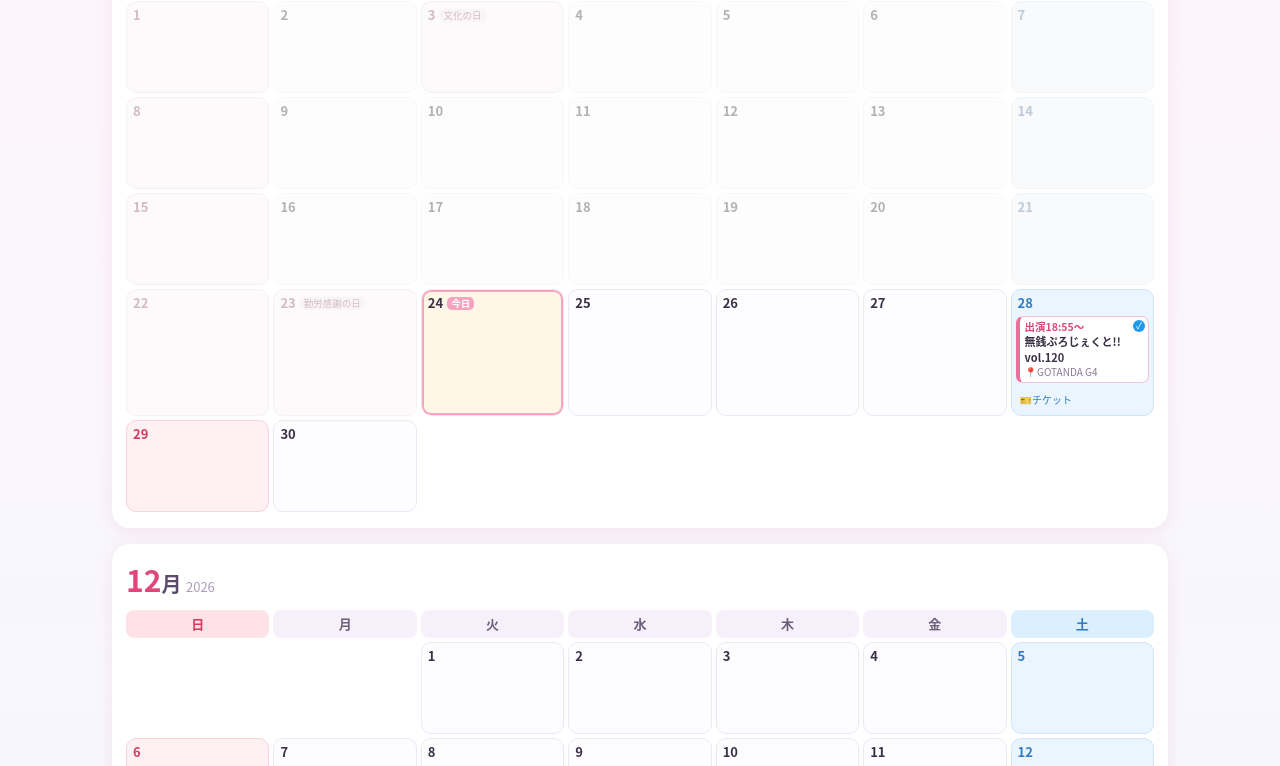
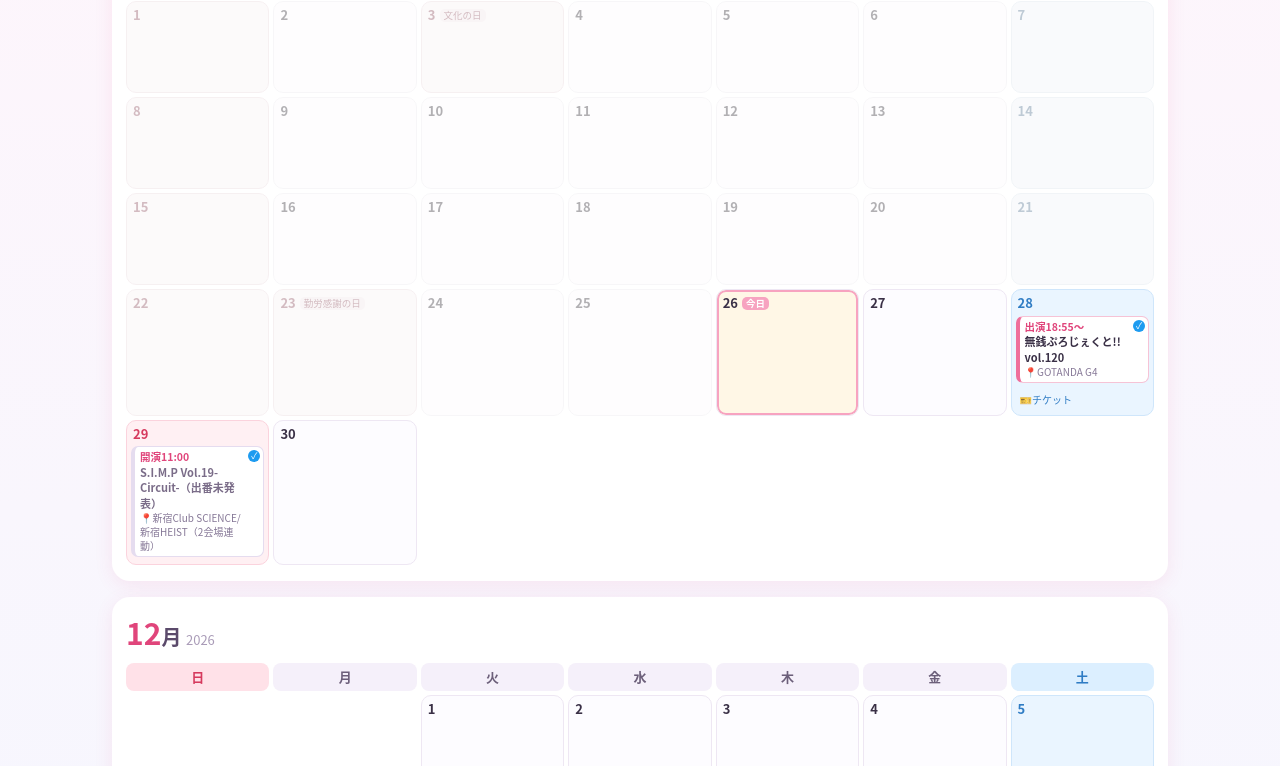
Before and after one commit to laviera9/mirusen-calendar, a plain HTML site: page index.html in a window 1280 px wide. Shown: the part 318-1084 px from the top of the page. Drawn offline with Linux system fonts and the light colour scheme.

Commit message:
Update calendar 2026-11-26: add 11/29 S.I.M.P

```diff
--- a/index.html
+++ b/index.html
@@ -63,7 +63,7 @@ footer{text-align:center;font-size:12px;color:#8a7a99;padding:6px 16px 28px;max-
  .le .tk{font-size:12px}
 }
 </style></head><body>
-<header><h1>🪽 みるせんっ！ ライブカレンダー<small>みるせんっ！ ／ 2026年11月24日〜12月 ／ 時刻はすべて日本時間</small></h1>
+<header><h1>🪽 みるせんっ！ ライブカレンダー<small>みるせんっ！ ／ 2026年11月26日〜12月 ／ 時刻はすべて日本時間</small></h1>
 <a class="xbtn" href="https://x.com/mirusen_idol" target="_blank" rel="noopener">𝕏 公式X @mirusen_idol</a>
 <div class="legend"><span><i style="background:#ef6f9b"></i>ライブ</span><span><i style="background:#c9b8d8"></i>詳細未発表</span><span><i style="background:#eaf5ff"></i>土曜</span><span><i style="background:#fff0f3"></i>日曜・祝日</span><span><span class="ic v" style="position:static;display:inline-block">✓</span> 告知ポスト</span><span>🔍 公式Xの検索</span></div>
 <nav><a href="#m10">10月</a><a href="#m11">11月</a><a href="#m12">12月</a></nav></header>
@@ -92,12 +92,12 @@ footer{text-align:center;font-size:12px;color:#8a7a99;padding:6px 16px 28px;max-
 <div class="cell sat past"><div class="dn">21</div></div>
 <div class="cell sun past"><div class="dn">22</div></div>
 <div class="cell sun past"><div class="dn">23<span class="hol">勤労感謝の日</span></div></div>
-<div class="cell today"><div class="dn">24<span class="tdy">今日</span></div></div>
-<div class="cell"><div class="dn">25</div></div>
-<div class="cell"><div class="dn">26</div></div>
+<div class="cell past"><div class="dn">24</div></div>
+<div class="cell past"><div class="dn">25</div></div>
+<div class="cell today"><div class="dn">26<span class="tdy">今日</span></div></div>
 <div class="cell"><div class="dn">27</div></div>
 <div class="cell sat"><div class="dn">28</div><a class="ev" href="https://x.com/mirusen_idol/status/2123023425778188390" target="_blank" rel="noopener"><span class="t">出演18:55〜</span><span class="n">無銭ぷろじぇくと!! vol.120</span><span class="vn">📍GOTANDA G4</span><span class="ic v" title="告知ポスト">✓</span></a><a class="tk" href="https://paylove.org/events/1802" target="_blank" rel="noopener">🎫チケット</a></div>
-<div class="cell sun"><div class="dn">29</div></div>
+<div class="cell sun"><div class="dn">29</div><a class="ev tbd" href="https://x.com/mirusen_idol/status/2125546511463498128" target="_blank" rel="noopener"><span class="t">開演11:00</span><span class="n">S.I.M.P Vol.19-Circuit-（出番未発表）</span><span class="vn">📍新宿Club SCIENCE/新宿HEIST（2会場連動）</span><span class="ic v" title="告知ポスト">✓</span></a></div>
 <div class="cell"><div class="dn">30</div></div>
 <div class="cell out"></div>
 <div class="cell out"></div>
@@ -106,6 +106,7 @@ footer{text-align:center;font-size:12px;color:#8a7a99;padding:6px 16px 28px;max-
 <div class="cell out"></div>
 </div><ol class="list">
 <li class="sat"><div class="ld"><b>11/28</b><span>(土)</span></div><div class="le"><a class="ev" href="https://x.com/mirusen_idol/status/2123023425778188390" target="_blank" rel="noopener"><span class="t">出演18:55〜</span><span class="n">無銭ぷろじぇくと!! vol.120</span><span class="vn">📍GOTANDA G4</span><span class="ic v" title="告知ポスト">✓</span></a><a class="tk" href="https://paylove.org/events/1802" target="_blank" rel="noopener">🎫チケット</a></div></li>
+<li class="sun"><div class="ld"><b>11/29</b><span>(日)</span></div><div class="le"><a class="ev tbd" href="https://x.com/mirusen_idol/status/2125546511463498128" target="_blank" rel="noopener"><span class="t">開演11:00</span><span class="n">S.I.M.P Vol.19-Circuit-（出番未発表）</span><span class="vn">📍新宿Club SCIENCE/新宿HEIST（2会場連動）</span><span class="ic v" title="告知ポスト">✓</span></a></div></li>
 </ol></section><section class="month" id="m12"><h2><span class="mn">12</span>月 <small>2026</small></h2>
 <div class="grid"><div class="hd sun">日</div><div class="hd">月</div><div class="hd">火</div><div class="hd">水</div><div class="hd">木</div><div class="hd">金</div><div class="hd sat">土</div>
 <div class="cell out"></div>
@@ -148,5 +149,5 @@ footer{text-align:center;font-size:12px;color:#8a7a99;padding:6px 16px 28px;max-
 <li class="sat"><div class="ld"><b>12/26</b><span>(土)</span></div><div class="le"><a class="ev tbd" href="https://x.com/mirusen_idol/status/2124850456950100000" target="_blank" rel="noopener"><span class="t">開演10:30</span><span class="n">ATLEPY 那月仁美生誕祭（出番未発表）</span><span class="vn">📍五反田G3</span><span class="ic v" title="告知ポスト">✓</span></a></div></li>
 <li class="sun"><div class="ld"><b>12/27</b><span>(日)</span></div><div class="le"><a class="ev tbd" href="https://x.com/mirusen_idol/status/2124874054582866177" target="_blank" rel="noopener"><span class="n">和久井美兎生誕祭（詳細未発表）</span><span class="vn">📍秋葉原コズミックラボ</span><span class="ic v" title="告知ポスト">✓</span></a></div></li>
 </ol></section></main>
-<footer>公式X・チケットサイト（TicketDive・payLove・TIGET）の情報をもとに作成。「出番」はみるせんっ！の出演時間、「開演」は対バンイベント全体の開始時刻です。予定は変わることがあるので、最新は<a href="https://x.com/mirusen_idol">公式X</a>で確認してください。<br>作成日: 2026-11-24</footer>
+<footer>公式X・チケットサイト（TicketDive・payLove・TIGET）の情報をもとに作成。「出番」はみるせんっ！の出演時間、「開演」は対バンイベント全体の開始時刻です。予定は変わることがあるので、最新は<a href="https://x.com/mirusen_idol">公式X</a>で確認してください。<br>作成日: 2026-11-26</footer>
 </body></html>
```
Also changed, not shown: 1 other file.
